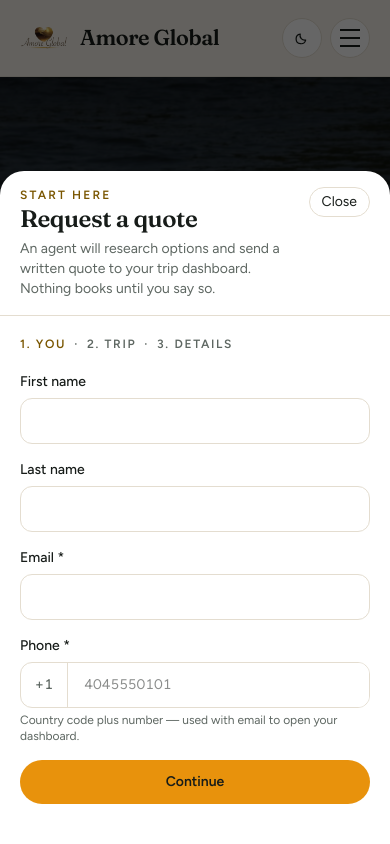
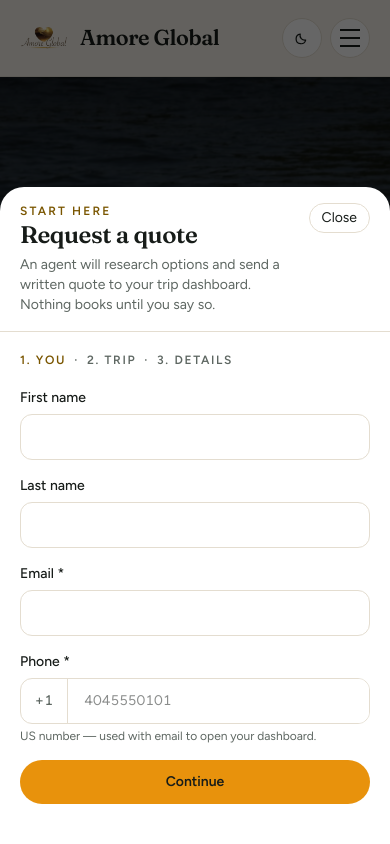
Before and after one commit to willcode07/amore-global-travels, a Next.js app: page / in a window 390 px wide. Shown: the top 844 px of the page. Built offline with nearby package versions, Linux system fonts and the light colour scheme.

Commit message:
Clarify the quote phone hint now that the field is US +1 only.
Co-authored-by: willcode07 <willcode07@users.noreply.github.com>

```diff
--- a/src/components/TravelRequestModal.tsx
+++ b/src/components/TravelRequestModal.tsx
@@ -336,7 +336,7 @@ export function TravelRequestModal({
                     value={phone}
                     onChange={setPhone}
                     required
-                    hint="Country code plus number — used with email to open your dashboard."
+                    hint="US number — used with email to open your dashboard."
                   />
                 </div>
                 {error && step === 1 ? <p className="text-sm text-red-700">{error}</p> : null}
```
